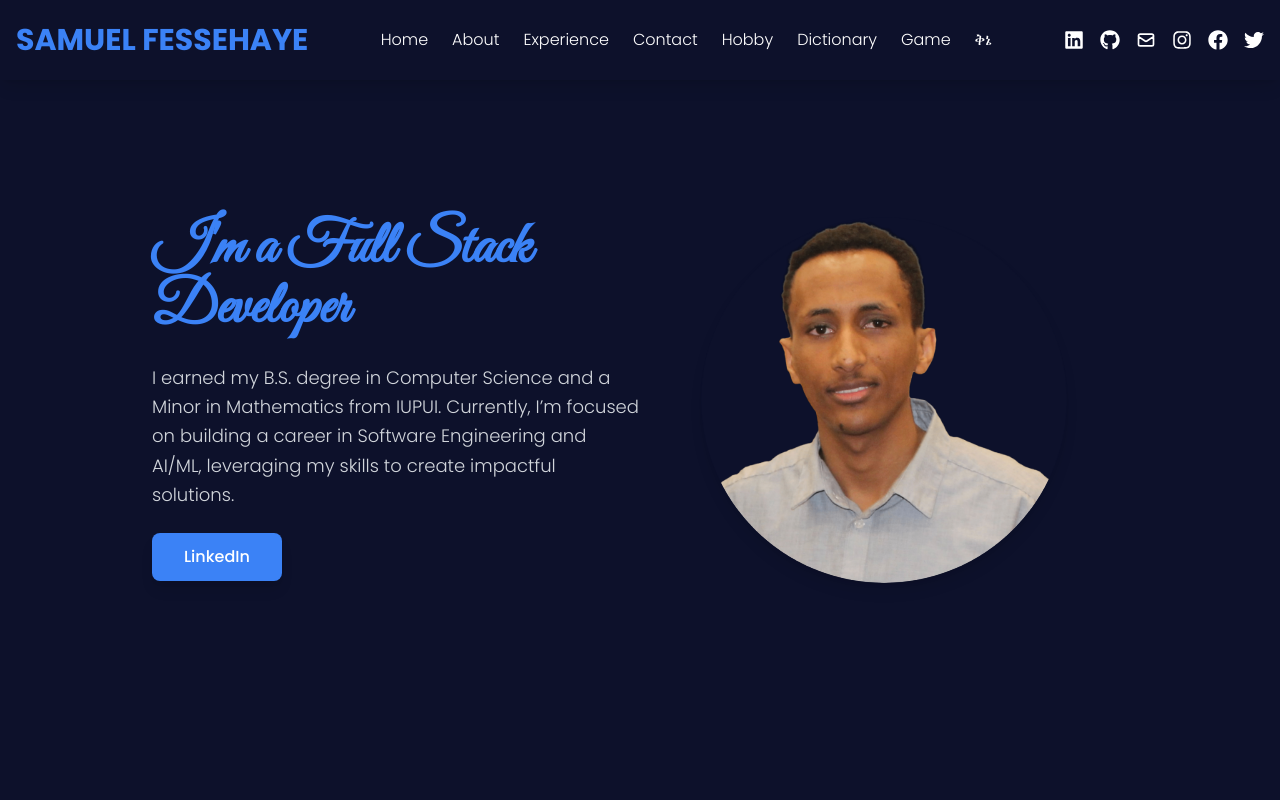
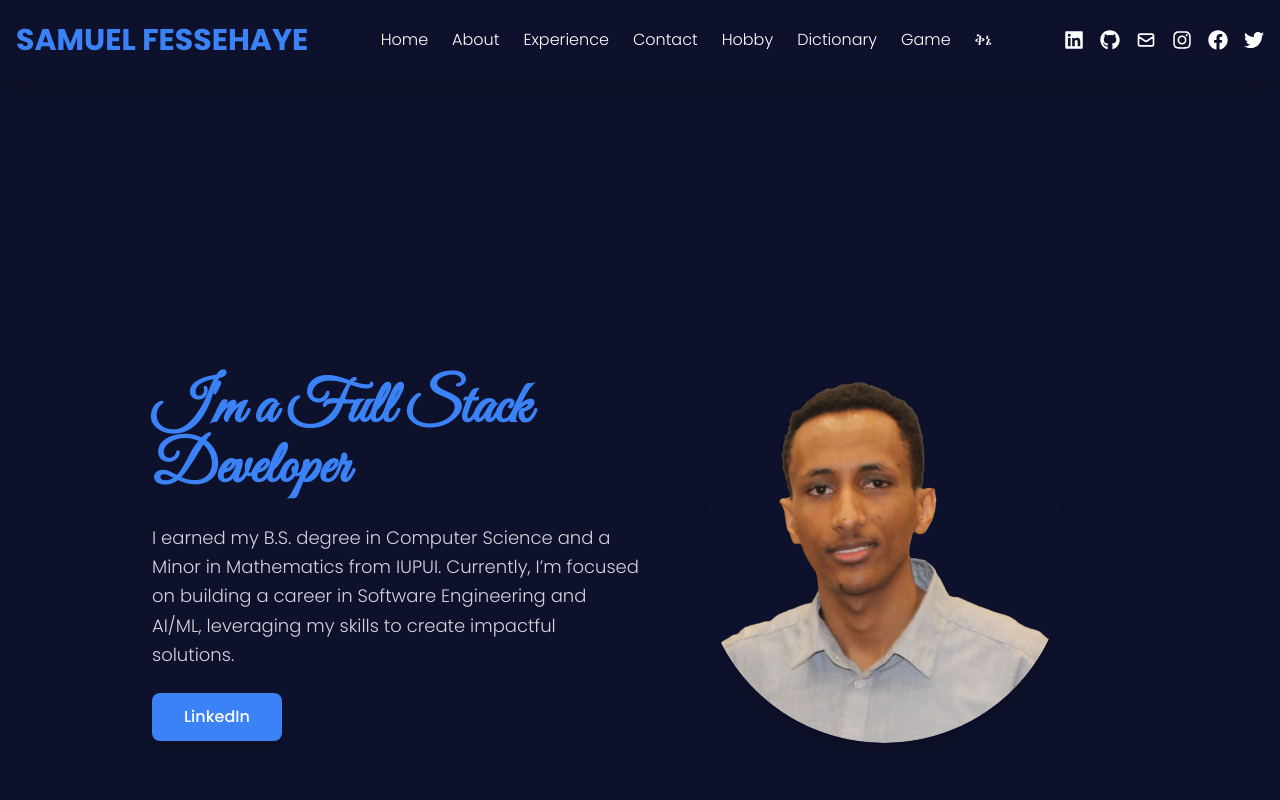
Before and after one commit to Sam-Wel/my-fortfolio, a React (Create React App) app: page / in a window 1280 px wide. Shown: the top 800 px of the page. Built offline with nearby package versions, Linux system fonts and the light colour scheme.

Commit message:
updating css

```diff
--- a/src/components/Home.jsx
+++ b/src/components/Home.jsx
@@ -6,7 +6,7 @@ import Contact from "./personal/Contact";
 
 const Home = () => {
   return (
-    <div className="pt-30">
+    <div className="pt-40">
       {/* Hero Section */}
       <div
         id="home"
```
